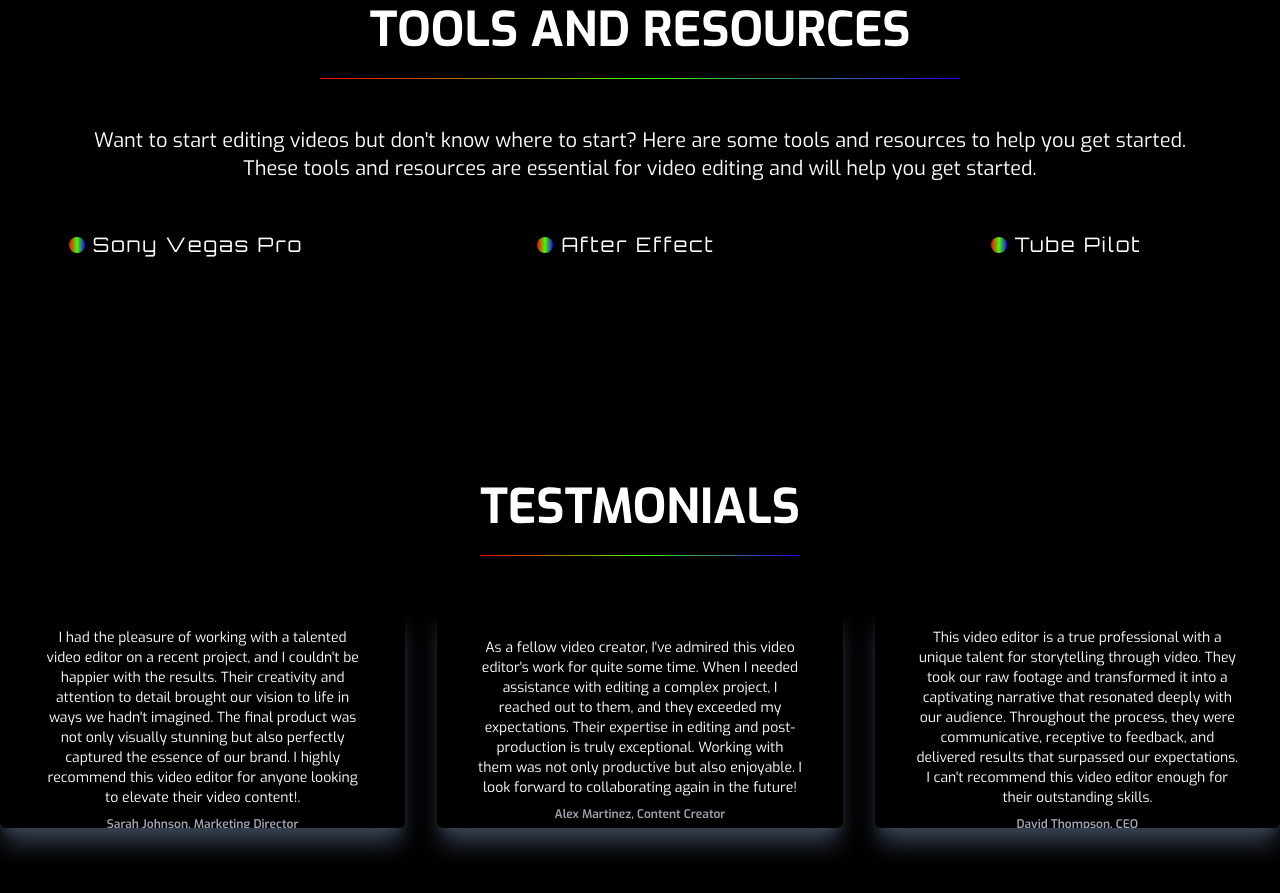
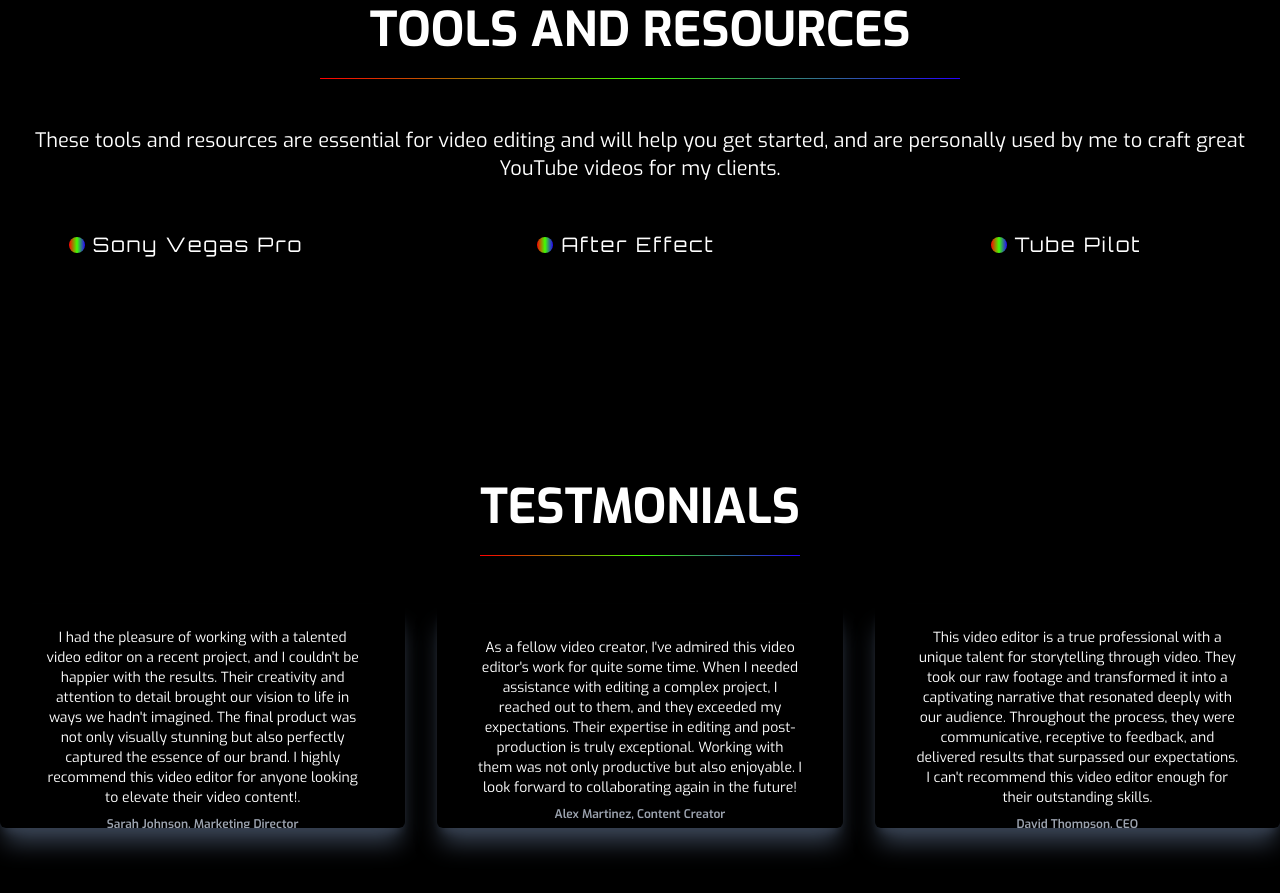
Before and after one commit to waheed3742/video_editor_portfolio, a React (Vite) app: page / in a window 1280 px wide. Shown: the part 1680-2573 px from the top of the page. Built offline with nearby package versions, Linux system fonts and the light colour scheme; some icons are missing.

Commit message:
Update Tools.tsx

```diff
--- a/src/components/Tools.tsx
+++ b/src/components/Tools.tsx
@@ -16,12 +16,7 @@ const Tools = () => {
             </div>
             <div className="text-center md:text-xl">
               <p>
-                Want to start editing videos but don't know where to start? Here
-                are some tools and resources to help you get started.
-              </p>
-              <p>
-                These tools and resources are essential for video editing and
-                will help you get started.
+                These tools and resources are essential for video editing and will help you get started, and are personally used by me to craft great YouTube videos for my clients.
               </p>
             </div>
             <div className="flex flex-col md:flex-row justify-start items-center w-full gap-10 orbitron">
```
